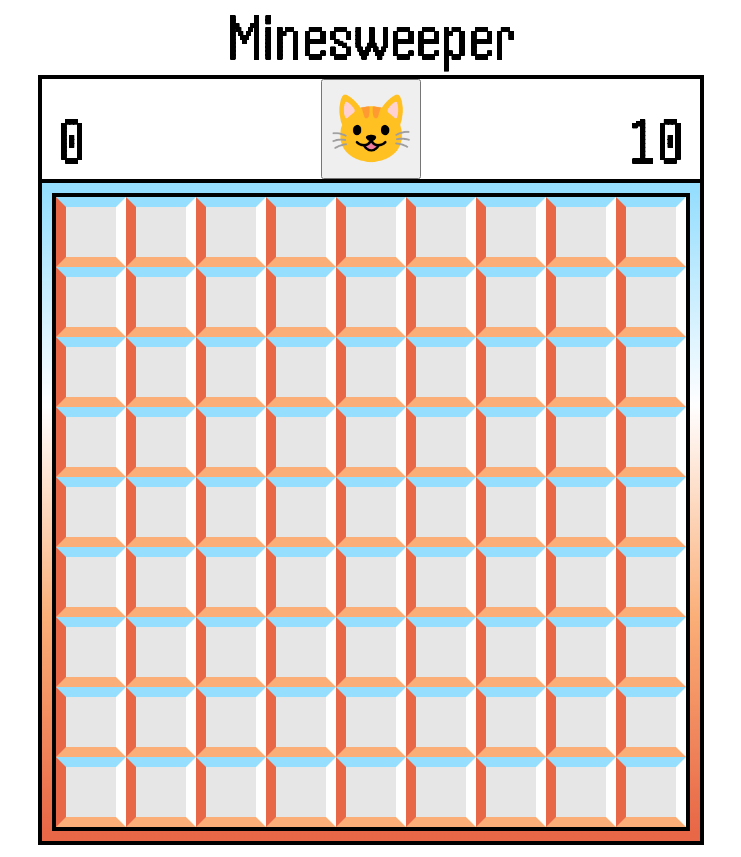
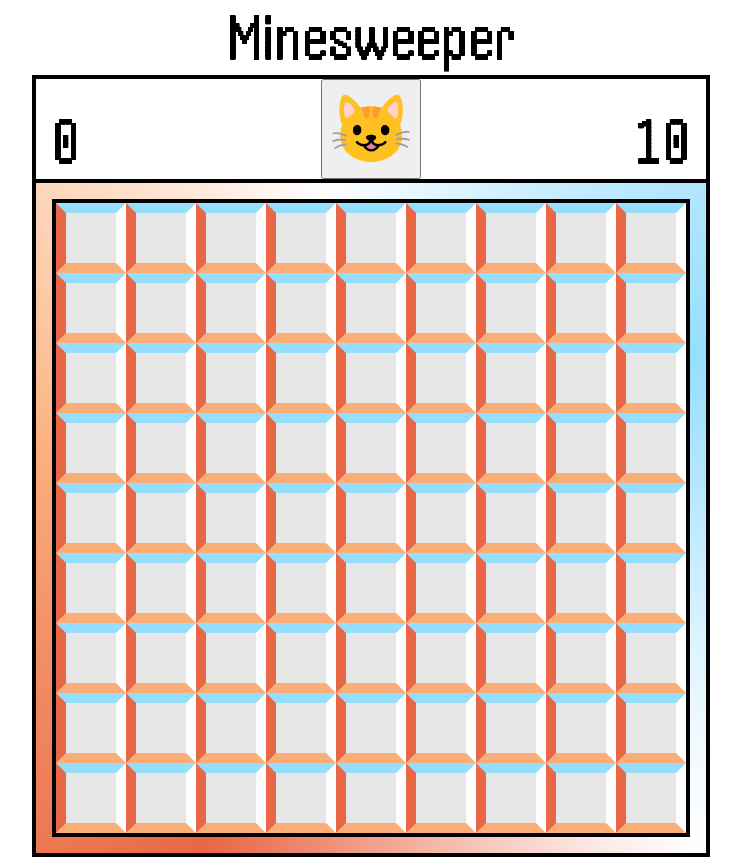
Before and after one commit to doverman411/minesweeper-angular, an Angular app: page / in a window 1280 px wide. Shown: the whole page, without its empty margins (269-1010 px from the left). Built offline with nearby package versions, Linux system fonts and the light colour scheme.

Commit message:
Add animated border

```diff
--- a/src/app/game-board/game-board.component.css
+++ b/src/app/game-board/game-board.component.css
@@ -1,4 +1,5 @@
 .component-container {
     padding-top: 4px;
     box-shadow:0px 0px 0px 4px black inset;
+
 }
--- a/src/app/tile-container/tile-container.component.css
+++ b/src/app/tile-container/tile-container.component.css
@@ -1,22 +1,44 @@
-/*
-#FBAE77
-#E86746
-#96DEFE
-#FFFEFF
-*/
+.tile-container {
+    display: grid;
+    border: 4px solid black;
+    position: relative;
+}
 
 .component-container {
     border: 4px solid black;
+    padding: 16px
 }
 
-.outer-container {
-
-    border: 10px solid;
-    border-image-slice: 1;
-    border-image-source: linear-gradient(0deg, #E86746, #FBAE77, #FFFEFF, #96DEFE);
+@property --angle {
+syntax: "<angle>";
+initial-value: 0deg;
+inherits: false;
 }
 
-.tile-container {
-    display: grid;
-    border: 4px solid black;
+.tile-container::after, .tile-container::before{
+    content: '';
+    position: absolute;
+    height: 100%;
+    width: 100%;
+    background-image: conic-gradient(from var(--angle),  #FFFEFF, #E86746, #FBAE77, #FFFEFF, #96DEFE, #FFFEFF);
+    top: 50%;
+    left: 50%;
+    translate: -50% -50%;
+    z-index: -1;
+    padding: 20px;
+    /* border-radius: 10px; */
+    animation: 20s spin linear infinite;
 }
+  /* Glowing */
+.tile-container::before{
+    /* filter: blur(5rem); */
+    /* opacity: 0.5; */
+}
+@keyframes spin{
+    from{
+        --angle: 0deg;
+    }
+    to{
+        --angle: 360deg;
+    }
+}
--- a/src/index.html
+++ b/src/index.html
@@ -12,7 +12,13 @@
     }
   </style>
 </head>
+
+
 <body>
+
+
+
+
   <app-root></app-root>
 </body>
 </html>
--- a/src/styles.css
+++ b/src/styles.css
@@ -4,7 +4,7 @@
     src: url('/assets/fonts/Handjet/Handjet-VariableFont_ELGR,ELSH,wght.ttf');
   }
 
-* {
+  * {
     margin: 0px;
     padding: 0px;
     user-select: none;
```
Also changed, not shown: src/app/tile-container/tile-container.component.html (line endings or trailing spaces).
